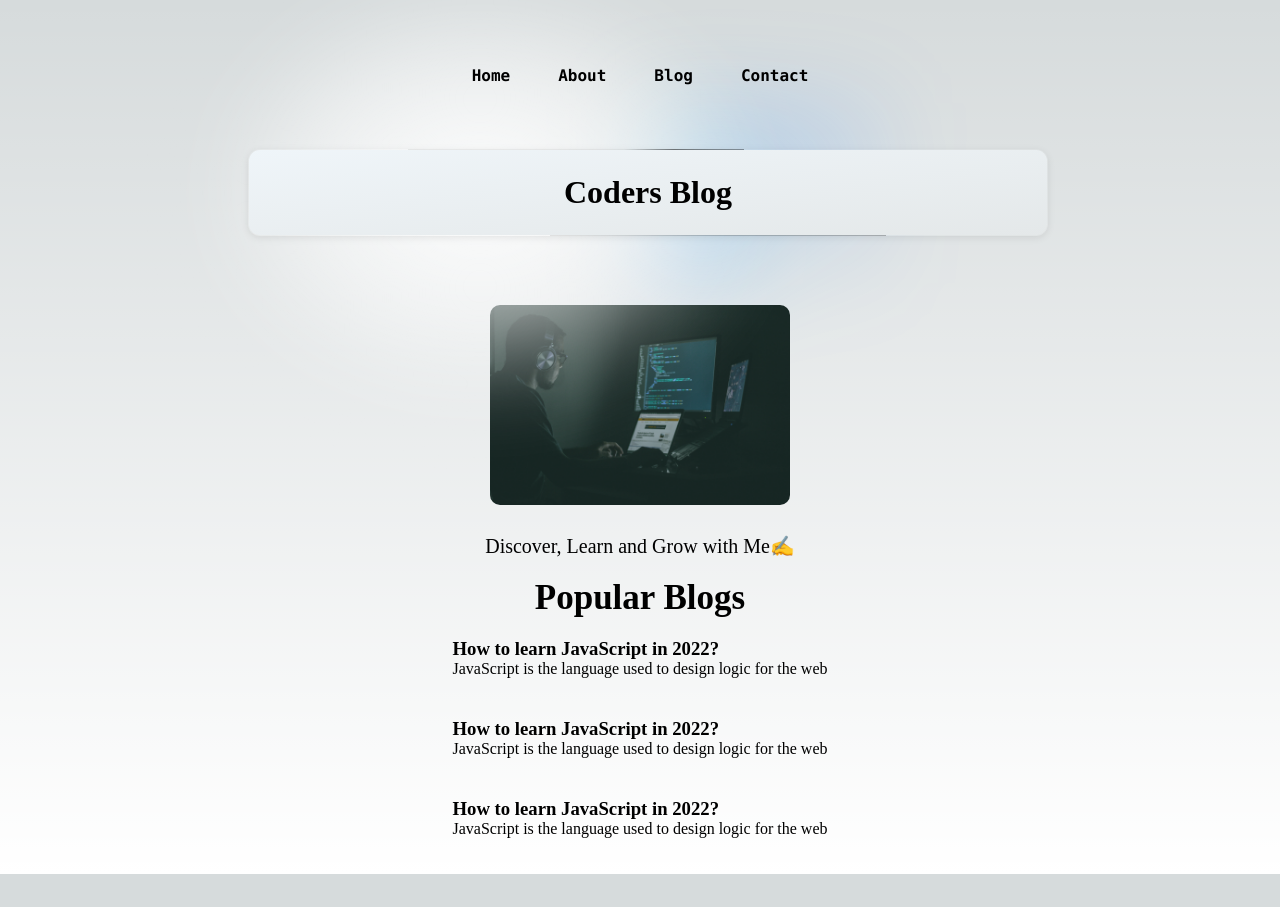
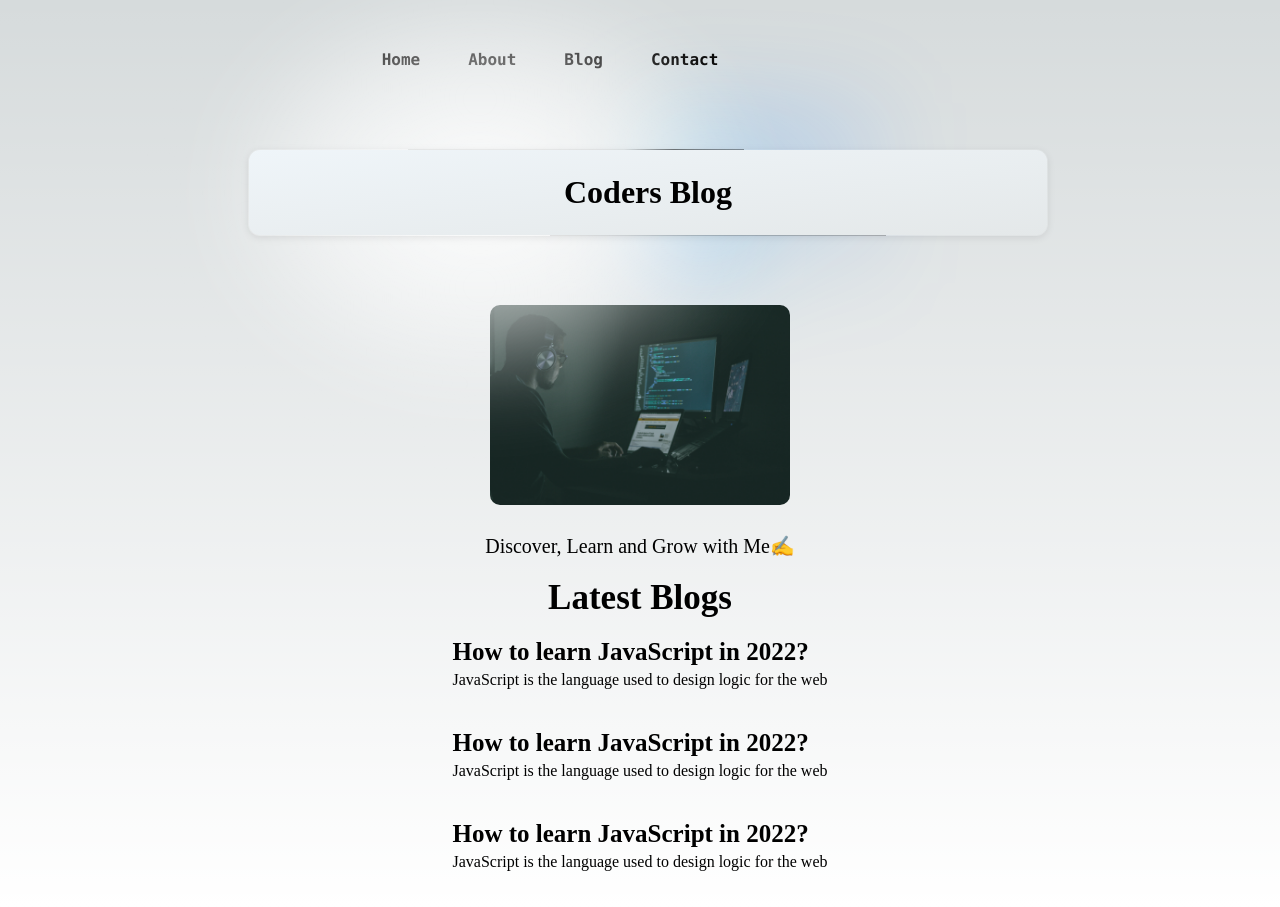
Before and after one commit to AshwiniParaye1/Coder_Blogs, a Next.js app: page / in a window 1280 px wide. Before the commit the page ends 874 px from the top, so only its background shows below. Built offline with nearby package versions, Linux system fonts and the light colour scheme.

Commit message:
navbar modify

```diff
--- /dev/null
+++ b/components/Navbar.js
@@ -0,0 +1,29 @@
+import React from 'react';
+// import styles from './styles/Home.module.css'
+import styles from '../styles/Home.module.css'
+import Link from 'next/link'
+
+const Navbar = () => {
+  return (
+    <div className={styles.description}>
+          <nav className={styles.mainnav}>
+            <ul>
+                <li>
+                    <Link href="/"> Home </Link>
+                </li>
+                <li>
+                    <Link href="/about"> About </Link>
+                </li>
+                <li>
+                    <Link href="/blog"> Blog </Link>
+                </li>
+                <li>
+                    <Link href="/contact"> Contact </Link>
+                </li>
+            </ul>
+        </nav>
+    </div>
+  )
+}
+
+export default Navbar
--- a/pages/_app.js
+++ b/pages/_app.js
@@ -1,5 +1,10 @@
-import '@/styles/globals.css'
+import Navbar from '../components/Navbar';
+import '../styles/globals.css';
+
 
 export default function App({ Component, pageProps }) {
-  return <Component {...pageProps} />
+  return <>
+    <Navbar />
+    <Component {...pageProps} />
+  </>
 }
--- a/pages/about.js
+++ b/pages/about.js
@@ -1,5 +1,4 @@
 import React from 'react'
-
 
 const About = () => {
   return (
--- a/pages/index.js
+++ b/pages/index.js
@@ -2,7 +2,8 @@ import Head from 'next/head'
 import Image from 'next/image'
 import { Inter } from 'next/font/google'
 import styles from '@/styles/Home.module.css'
-import Link from 'next/link';
+
+
 
 const inter = Inter({ subsets: ['latin'] })
 
@@ -19,17 +20,6 @@ export default function Home() {
       </Head>
       <main className={styles.main}>
 
-        <div className={styles.description}>
-          <nav className={styles.mainnav}>
-              <ul>
-                <Link href='/'><li>Home</li></Link>
-                <Link href='/about'><li>About</li></Link>
-                <Link href='/blog'><li>Blog</li></Link>
-                <Link href='/contact'><li>Contact</li></Link>
-              </ul>
-          </nav>
-        </div>
-
         <div className={styles.center}>
 
           <div className={styles.thirteen}>
@@ -44,7 +34,7 @@ export default function Home() {
       </p>
 
       <div className={styles.blogs}>
-        <h2 className={styles.h2tag}>Popular Blogs</h2>
+        <h2>Latest Blogs</h2>
         <div className={styles.blogItem}>
           <h3>How to learn JavaScript in 2022?</h3>
           <p>JavaScript is the language used to design logic for the web</p>
--- a/styles/Home.module.css
+++ b/styles/Home.module.css
@@ -7,6 +7,7 @@
   min-height: 100vh;
 }
 
+
 .description {
   /* display: inherit; */
   /* justify-content: inherit; */
@@ -14,7 +15,7 @@
   /* font-size: 0.85rem; */
   max-width: var(--max-width);
   width: 100%;
-  z-index: 2;
+  /* z-index: 2; */
   font-family: var(--font-mono);
   display: flex;
   justify-content: center;
@@ -284,6 +285,7 @@
 }
 
 .mainnav ul{
+  /* font-family: var(--font-mono); */
   display: flex;
   justify-content: center;
   margin-top: 50px;
@@ -323,3 +325,8 @@
 .blogs .blogItem {
   padding: 20px;
 }
+
+.blogs .blogItem h3{
+  font-size: 25px;
+  margin-bottom: 5px;
+}
```
